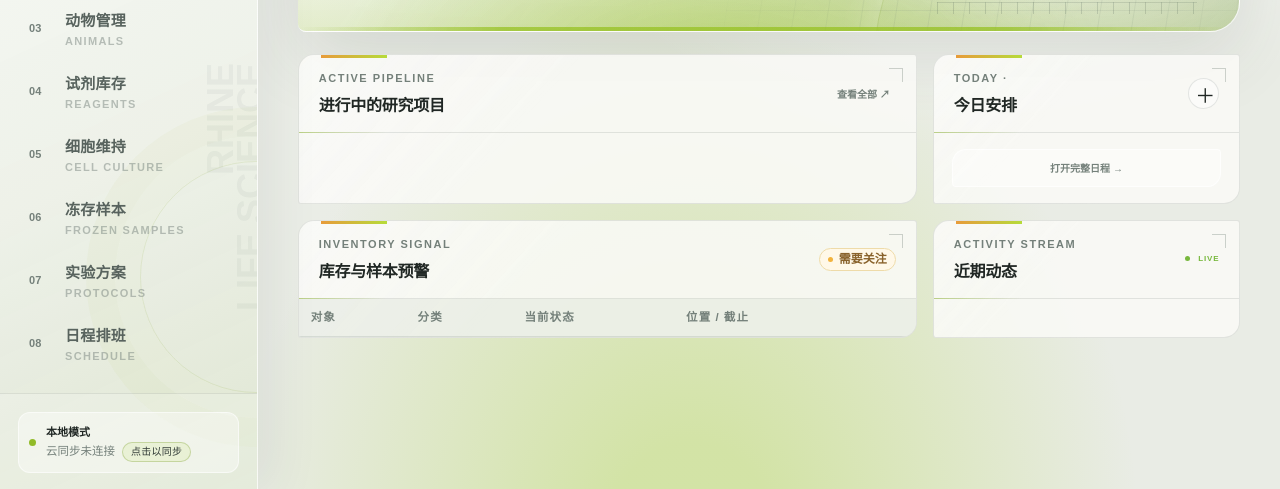
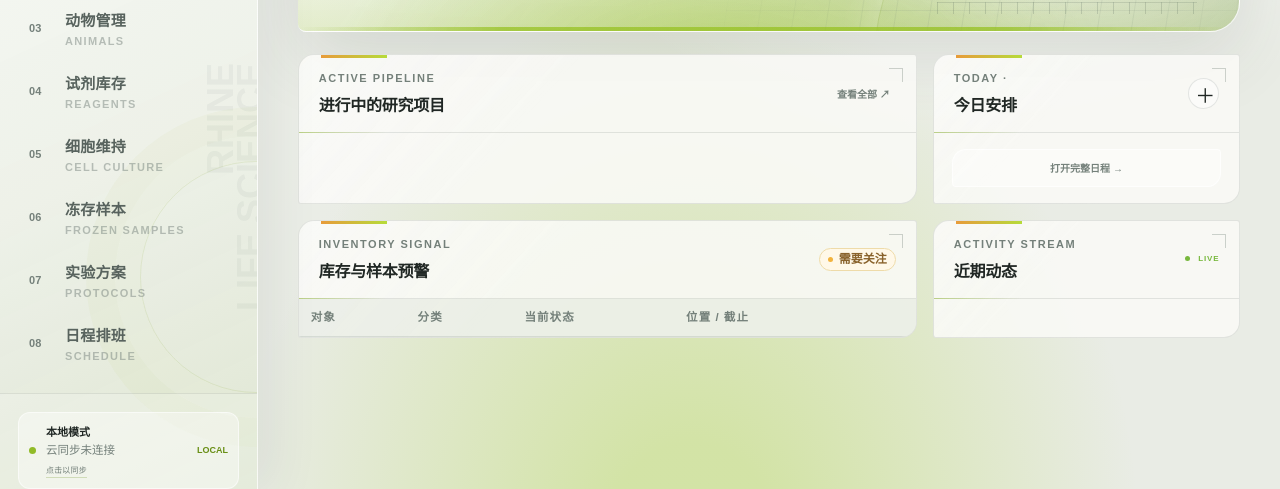
Before and after one commit to HalleyLab/Rhine_Lab, a browser extension: page index.html in a window 1280 px wide. Shown: the part 311-800 px from the top of the page. Drawn offline with Linux system fonts and the light colour scheme.

Commit message:
Revert "Refine local device sync control"
This reverts commit 6a6794ad174e0f7590dbd0455f8d0dc42789123e.

```diff
--- a/css/rhine-lab-v019.css
+++ b/css/rhine-lab-v019.css
@@ -352,60 +352,28 @@
     .sync-transfer-panel { margin-inline: 15px; padding: 14px; }
     .sync-transfer-actions .button { width: 100%; }
 }
-.system-status {
-    grid-template-columns: auto minmax(0, 1fr);
-}
-
-.system-sync-row {
-    display: flex;
-    align-items: center;
-    gap: 7px;
-    margin-top: 3px;
-}
-
-.system-status .system-sync-row small { margin-top: 0; }
-
 .local-transfer-control {
     display: inline-flex;
-    align-items: center;
-    justify-content: center;
-    flex: 0 0 auto;
-    width: fit-content;
-    margin: 0;
-    padding: 4px 8px;
-    border: 1px solid rgba(105, 143, 21, .28);
-    border-radius: 999px;
-    color: #303a35;
-    background: rgba(184, 218, 79, .14);
+    margin-top: 4px;
+    padding: 0 0 1px;
+    border: 0;
+    border-bottom: 1px solid rgba(105, 143, 21, .24);
+    color: #6f7c75;
+    background: transparent;
     font-family: "SimHei", "Heiti SC", "Microsoft YaHei", sans-serif;
-    font-size: 10px;
+    font-size: 8px;
     font-weight: 400;
-    line-height: 1;
+    line-height: 1.2;
     letter-spacing: .02em;
     cursor: pointer;
-    transition: color .16s ease, border-color .16s ease, background-color .16s ease;
 }
 
 html[lang="en"] .local-transfer-control { font-family: Helvetica, Arial, sans-serif; }
-.local-transfer-control:hover {
-    color: #4f6f0d;
-    border-color: rgba(105, 143, 21, .56);
-    background: rgba(184, 218, 79, .24);
-}
+.local-transfer-control:hover { color: #698f15; border-bottom-color: currentColor; }
 .local-transfer-control[hidden] { display: none !important; }
 .portable-sync-dialog article { width: min(620px, calc(100vw - 32px)); }
 .portable-sync-dialog .sync-transfer-panel { margin-bottom: 18px; }
-.dark-theme .local-transfer-control {
-    color: #e4edcb;
-    border-color: rgba(184, 218, 79, .36);
-    background: rgba(184, 218, 79, .1);
-}
-
-.dark-theme .local-transfer-control:hover {
-    color: #f1f7df;
-    border-color: rgba(184, 218, 79, .62);
-    background: rgba(184, 218, 79, .18);
-}
+.dark-theme .local-transfer-control { color: var(--accent); }
 
 @media (max-width: 640px) {
     .portable-sync-dialog article { width: min(100%, calc(100vw - 18px)); }
--- a/index.html
+++ b/index.html
@@ -16,7 +16,7 @@
     <link rel="apple-touch-icon" href="images/rhine-life-app-icon.png?v=0.1.9">
     <link rel="stylesheet" href="css/rhine-lab.css?v=20260815-1">
     <link rel="stylesheet" href="css/rhine-dashboard-refresh.css?v=20260814-1">
-    <link rel="stylesheet" href="css/rhine-lab-v019.css?v=0.1.9-local-transfer-inline-no-badge">
+    <link rel="stylesheet" href="css/rhine-lab-v019.css?v=0.1.9-local-transfer-refined">
 </head>
 <body>
     <div class="app-boot-screen" id="appBootScreen" role="status" aria-live="polite" aria-label="正在载入 Rhine Lab">
@@ -48,7 +48,7 @@
             </nav>
 
             <div class="sidebar-foot">
-                <div class="system-status"><span class="pulse-dot"></span><div><strong id="systemConnectionLabel">本地模式</strong><span class="system-sync-row"><small id="systemSyncLabel">云同步未连接</small><button class="local-transfer-control" id="localTransferControl" type="button" aria-controls="portableSyncDialog" aria-haspopup="dialog">点击以同步</button></span></div></div>
+                <div class="system-status"><span class="pulse-dot"></span><div><strong id="systemConnectionLabel">本地模式</strong><small id="systemSyncLabel">云同步未连接</small><button class="local-transfer-control" id="localTransferControl" type="button" aria-controls="portableSyncDialog" aria-haspopup="dialog">点击以同步</button></div><b id="systemSyncBadge">LOCAL</b></div>
                 <button class="clear-workspace-button" type="button" data-open-clear-workspace><span>⌫</span><span><strong>清空当前工作区</strong><small>删除本工作区的全部记录</small></span></button>
             </div>
         </aside>
```
